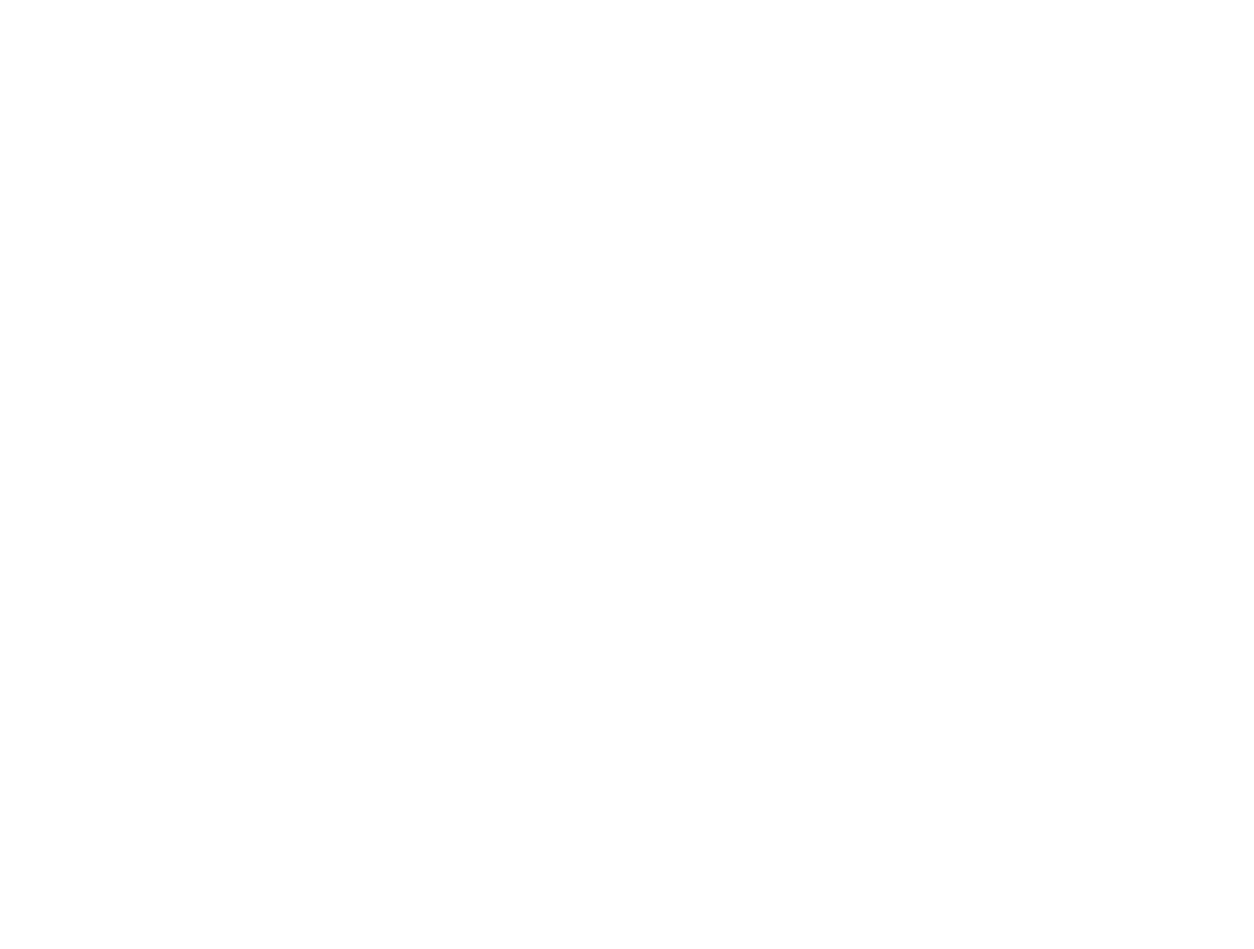
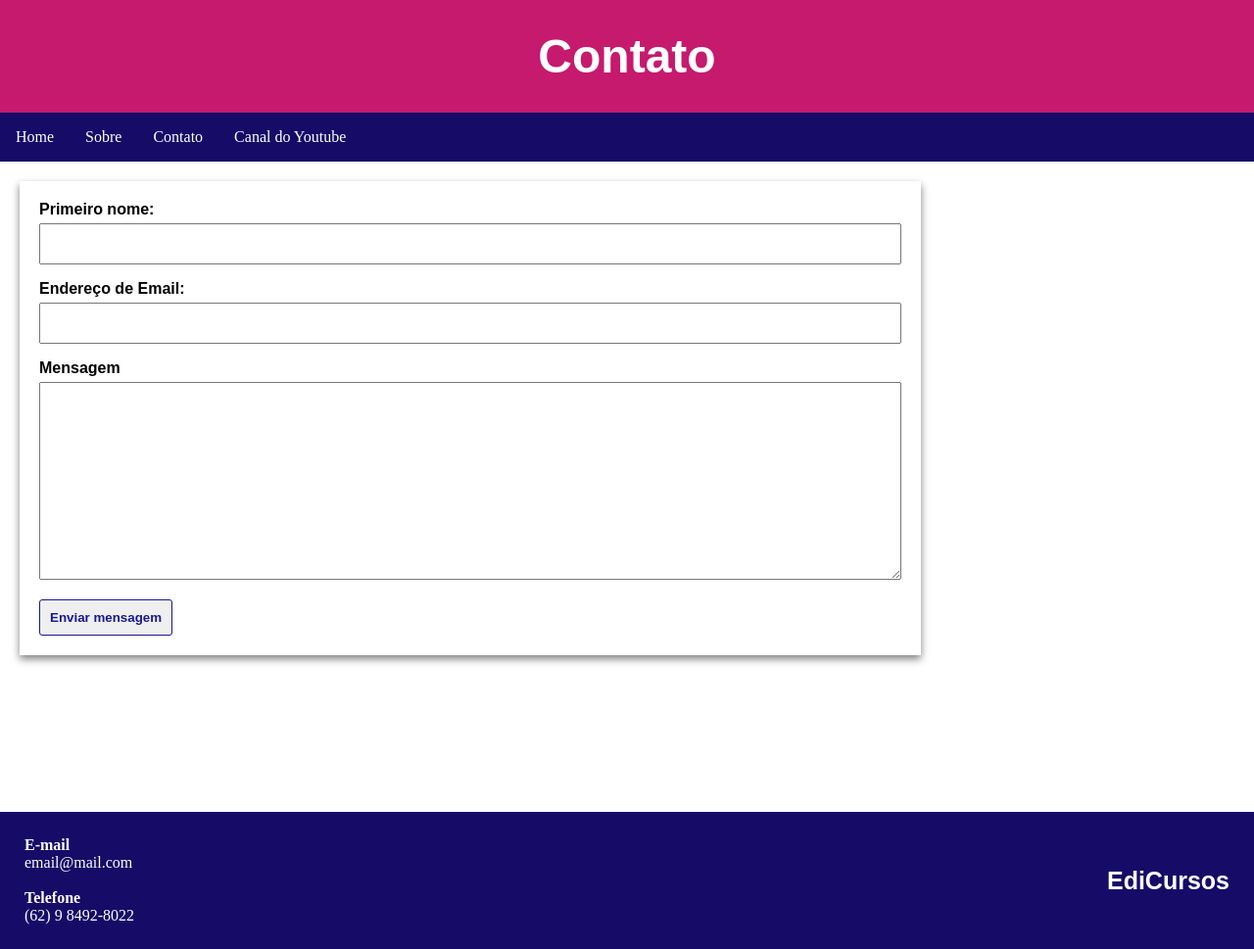
Before and after one commit to rianaugust0/projetoedi, a plain HTML site: page contato.html in a window 1280 px wide. Shown: the whole page at 98% size. Before the commit the page ends 800 px from the top, so only its background shows below. Drawn offline with Linux system fonts and the light colour scheme.

Commit message:
fazendo alterações

```diff
--- a/contato.html
+++ b/contato.html
@@ -1,12 +1,53 @@
 <!DOCTYPE html>
 <html lang="pt-br">
+
 <head>
     <meta charset="UTF-8">
     <meta http-equiv="X-UA-Compatible" content="IE=edge">
     <meta name="viewport" content="width=device-width, initial-scale=1.0">
     <title>Contato</title>
+    <link rel="stylesheet" href="css/style.css">
+    <link rel="stylesheet" href="css/contato.css">
 </head>
+
 <body>
+    <header>
+        <h1>Contato</h1>
+    </header>
+    <nav>
+        <ul>
+            <li><a href="index.html">Home</a></li>
+            <li><a href="sobre.html">Sobre</a></li>
+            <li><a href="contato.html">Contato</a></li>
+            <li><a href="https://www.youtube.com/c/EdiCursos">Canal do Youtube</a></li>
+        </ul>
+    </nav>
+    <section>
+        <div class="row">
+            <form action="" class="parte1">
+                <label for="ifirstname">Primeiro nome:</label>
+                <input type="text" name="firstname" id="ifirstname">
 
+                <label for="iemaileaddress">Endereço de Email:</label>
+                <input type="email" name="emailaddress" id="iemailaddress">
+
+                <label for="imessage">Mensagem</label>
+                <textarea name="message" id="imessage" cols="30" rows="10"></textarea>
+
+                <button type="submit">Enviar mensagem</button>
+            </form>
+        </div>
+    </section>
+    <footer>
+        <dl>
+            <dt>E-mail</dt>
+            <dd>email@mail.com</dd>
+            <br>
+            <dt>Telefone</dt>
+            <dd>(62) 9 8492-8022</dd>
+        </dl>
+        <p>EdiCursos</p>
+    </footer>
 </body>
+
 </html>
--- /dev/null
+++ b/css/contato.css
@@ -0,0 +1,54 @@
+
+form {
+    width: 50%;
+    margin: 0 auto;
+    box-shadow: 0px  4px 8px  grey;
+
+}
+
+input, textarea {
+    width: 100%;
+    margin-bottom: 1em;
+    padding: 10px;
+    font: 1em san-serif;
+    margin-bottom: 1px solid #999;
+}
+
+label {
+    font-weight: bold;
+    font-family: Arial, Helvetica, sans-serif;
+    padding-bottom: 5px;
+    display: inline-block;
+}
+
+button {
+    border-radius: 3px;
+    font-weight: bold;
+    padding: 10px;
+    color: #181890;
+    border: 1px solid #181890;
+}
+
+button:hover {
+    background-color: #181890;
+    color: white;
+}
+
+@media screen and (max-width: 7280px) {
+    form {
+        width: 100%;
+    }
+
+
+}
+
+@media screen and (max-width: 600px) {
+    button {
+        width: 100%;
+    }
+}
+
+footer {
+    position: relative;
+    bottom: -160px;
+}
--- a/style.css
+++ b/css/style.css
@@ -51,6 +51,7 @@ img {
 .row {
     padding: 0px 20px;
     display: table;
+    width: 100%;
 }
 
 section {
@@ -141,6 +142,7 @@ mark {
 @media screen and (max-width: 768px)  {
     section, aside  {
        width: 100%;
+       padding: 0;
     }
 }
 
@@ -154,6 +156,5 @@ mark {
 
     footer p {
         display: none;
-        aa
     }
 }
```
Also changed, not shown: index.html (+1 -1 lines), sobre.html (+1 -1 lines).
